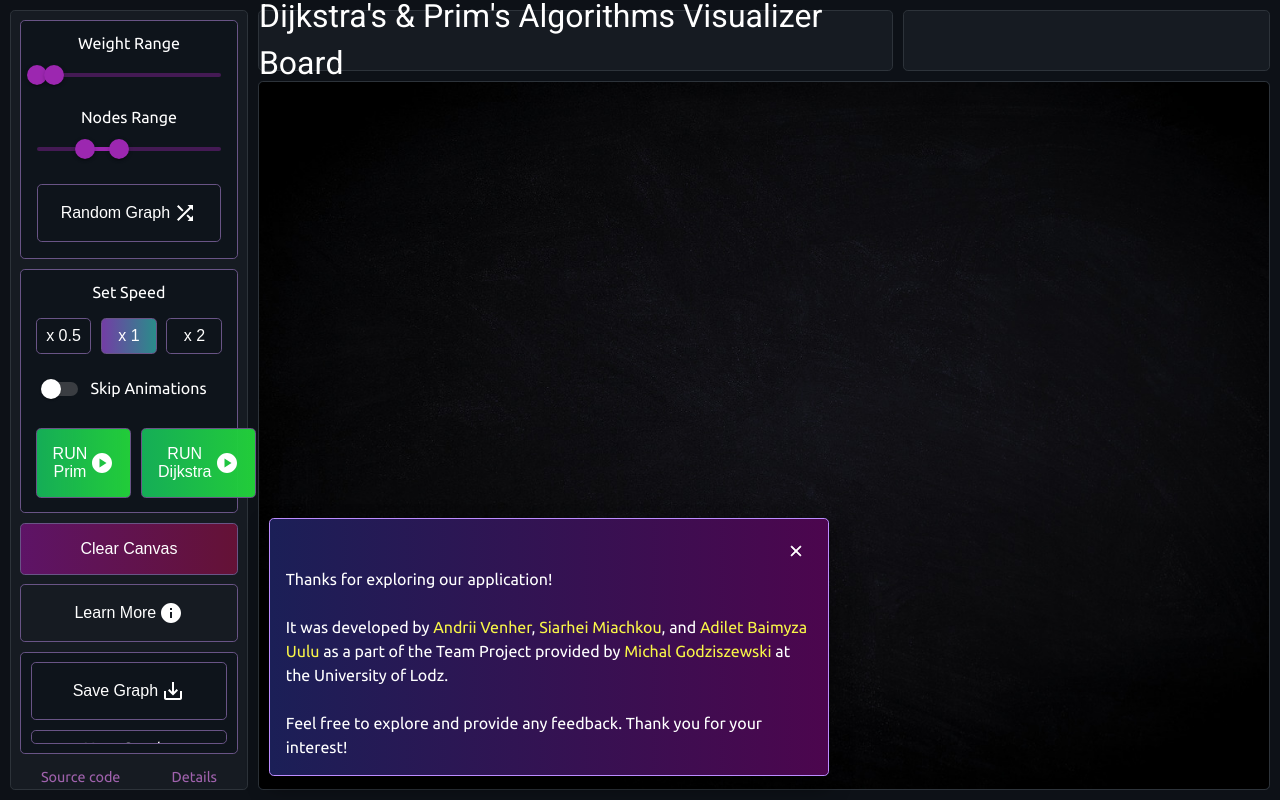
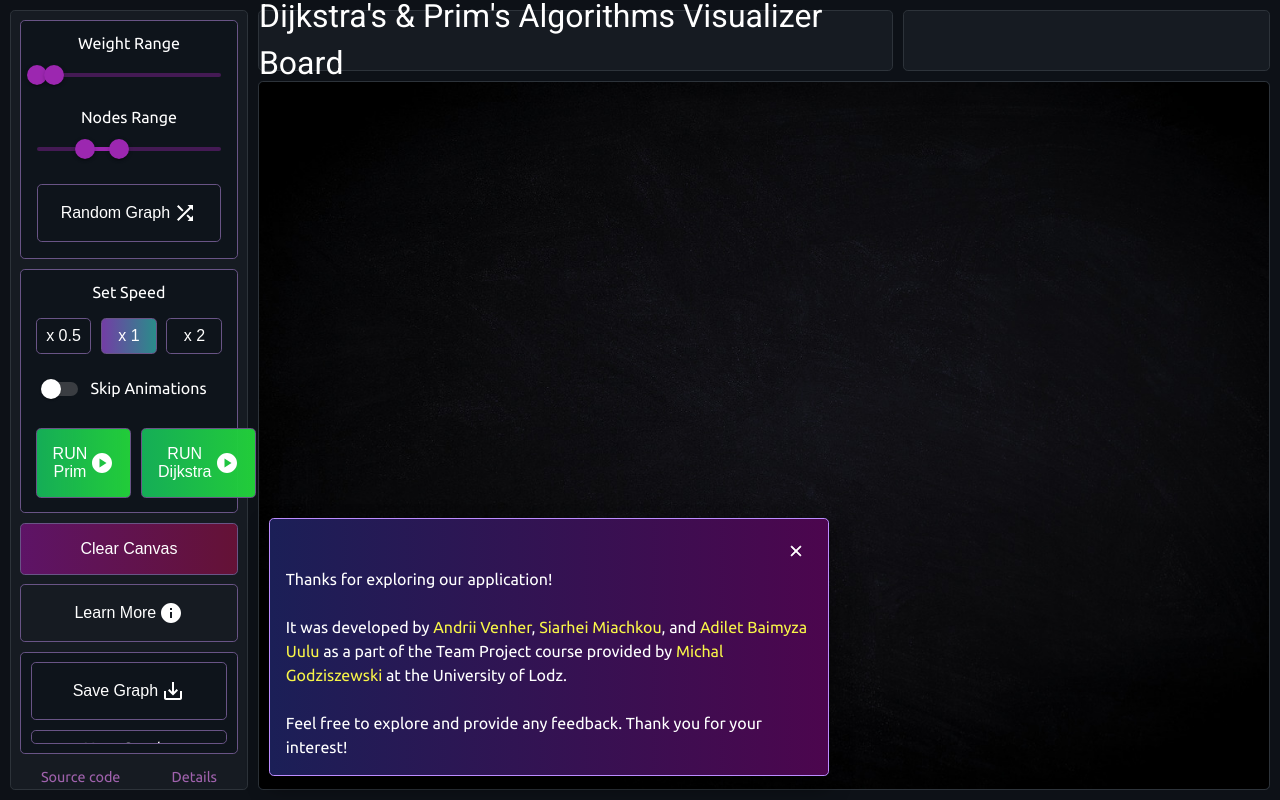
Before and after one commit to adiletbaimyrza/dijkstra-prim-visualization, a React (Vite) app in the folder dijkstra-prim-visualization/: page / in a window 1280 px wide. Both pictures are taken after a click on the link "Details". Built offline with nearby package versions, Linux system fonts and the light colour scheme.

Commit message:
Update course name in DetailsModal.jsx

```diff
--- a/dijkstra-prim-visualization/src/components/Modals/DetailsModal/DetailsModal.jsx
+++ b/dijkstra-prim-visualization/src/components/Modals/DetailsModal/DetailsModal.jsx
@@ -31,7 +31,7 @@ const DetailsModal = ({ onClose }) => {
           >
             Adilet Baimyza Uulu
           </a>{" "}
-          as a part of the Team Project provided by{" "}
+          as a part of the Team Project course provided by{" "}
           <a
             className={styles.linkedinLink}
             href="https://www.linkedin.com/in/micha%C5%82-godziszewski-03607811a/"
```
